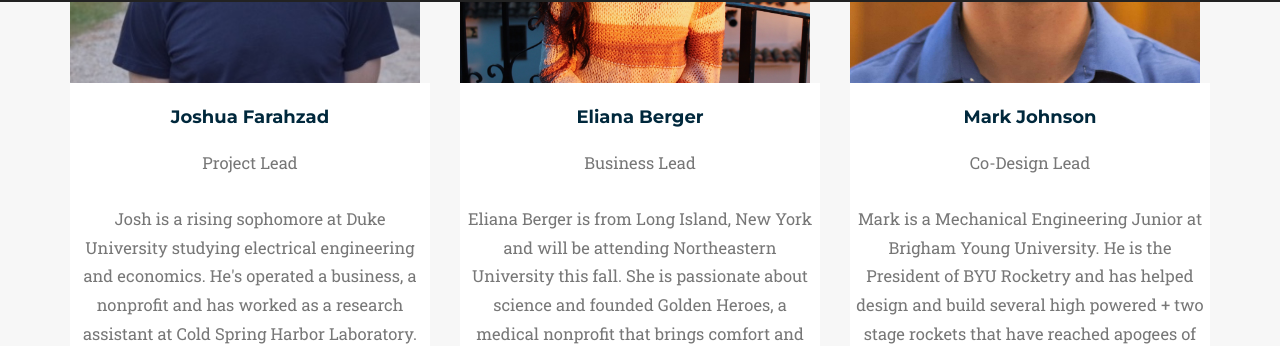
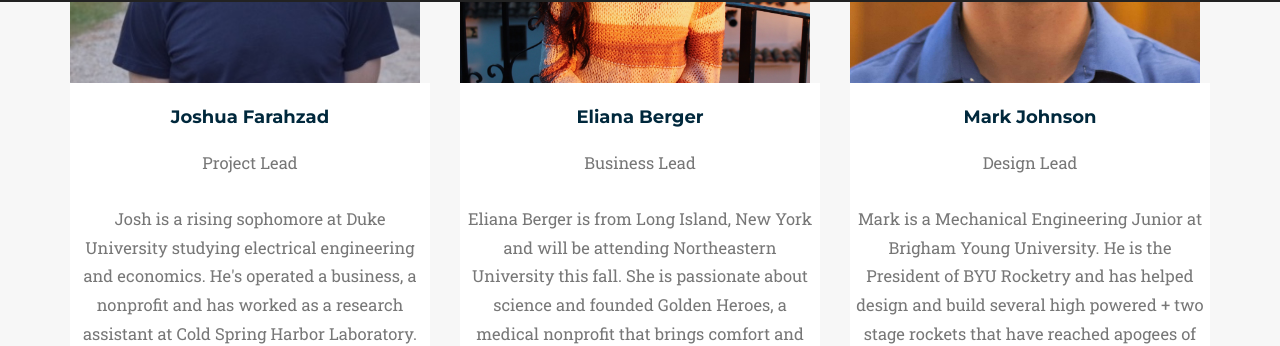
Before and after one commit to HughFerg/operation-space, a Jekyll site: the page built from _2017_pages/team.html, in a window 1280 px wide and 900 px high, scrolled down 448 px. Shown: the part 108-454 px from the top of the window. Built offline with Jekyll 4.4.1, drawn with Linux system fonts in a browser that asks for light colours; nearby versions of some CDN libraries; some web fonts are replaced; library files that are not in the unit come from our copies.

```diff
--- a/2017_teams/_posts/2017-05-31-team-18-Mark.markdown
+++ b/2017_teams/_posts/2017-05-31-team-18-Mark.markdown
@@ -1,7 +1,7 @@
 ---
 title: Mark Johnson
 name: Mark Johnson
-subtitle: Co-Design Lead
+subtitle: Design Lead
 layout: 2017_default
 img: MarkHeadshot.jpg
 thumbnail: MarkHeadshot.jpg
--- a/_includes/2017_data/header-home.html
+++ b/_includes/2017_data/header-home.html
@@ -25,7 +25,7 @@
                         <a class="page-scroll" href="#apply">Apply</a>
                     </li>
                     <li>
-                        <a class="page-scroll" href="/team">Our Team</a>
+                        <a class="page-scroll" href="/team" data-target="#page-top">Our Team</a>
                     </li>
                     <li>
                         <a class="page-scroll" href="#sponsors">Sponsors</a>
```
